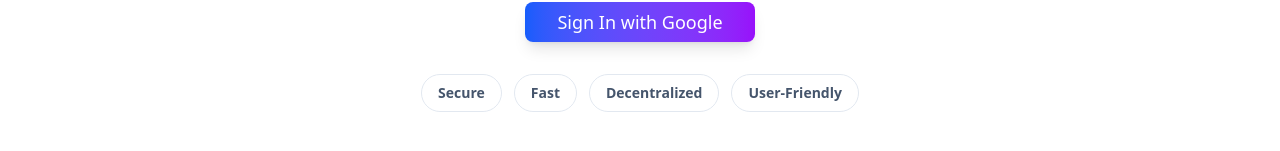
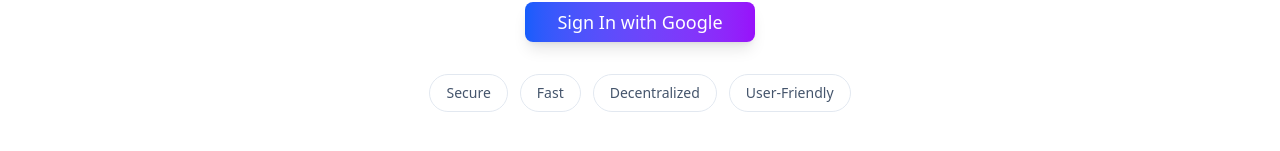
Before and after one commit to saatvik-10/dynero, a Next.js app: page / in a window 1280 px wide. Shown: the part 435-586 px from the top of the page. Built offline with nearby package versions, Linux system fonts and the light colour scheme; no server answers.

Commit message:
updated text

```diff
--- a/app/page.tsx
+++ b/app/page.tsx
@@ -64,7 +64,7 @@
           {['Secure', 'Fast', 'Decentralized', 'User-Friendly'].map((feature) => (
             <span
               key={feature}
-              className="px-4 py-2 bg-white/50 backdrop-blur-sm border font-semibold border-slate-200 rounded-full text-sm font-medium text-slate-600"
+              className="px-4 py-2 bg-white/50 backdrop-blur-sm border border-slate-200 rounded-full text-sm font-medium text-slate-600"
             >
               {feature}
             </span>
```
